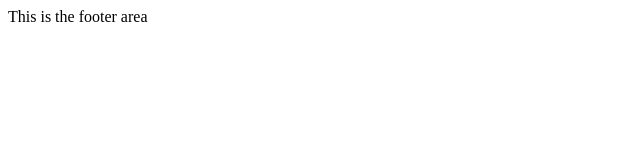
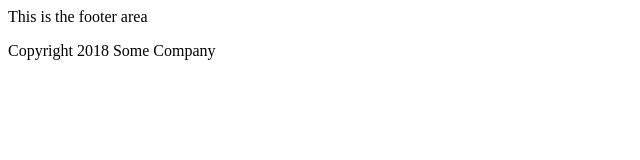
Before and after one commit to udoyen/htmlapp, a plain HTML site: page index.html in a window 1280 px wide. Shown: the whole page, without its empty margins (0-640 px from the left). Drawn offline with Linux system fonts and the light colour scheme.

Commit message:
Adds the copyright info

```diff
--- a/index.html
+++ b/index.html
@@ -4,6 +4,7 @@
     <body>
 	<footer>
 	    <p>This is the footer area</p>
+	    <p>Copyright 2018 Some Company</p>
 	</footer>
     </body>
 </html>
```
